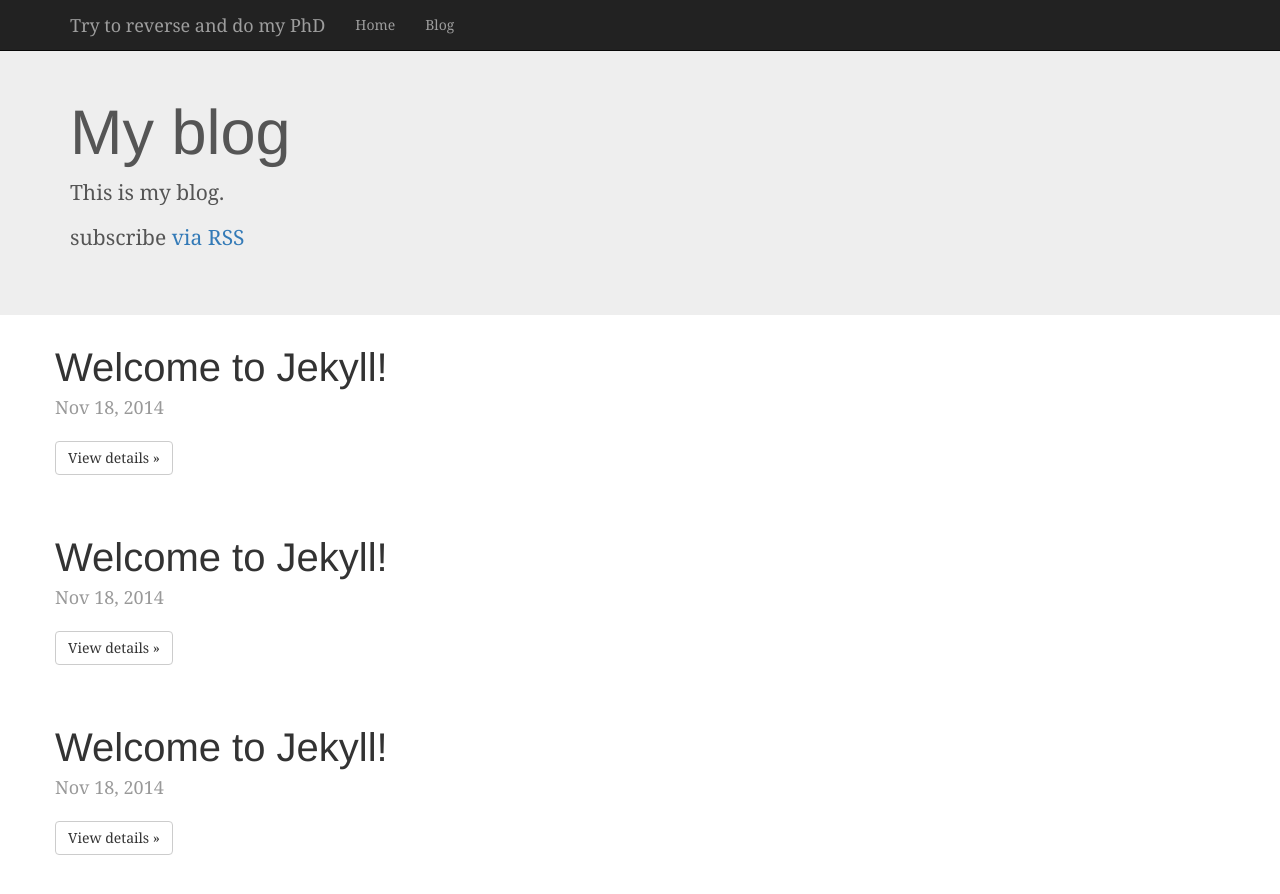
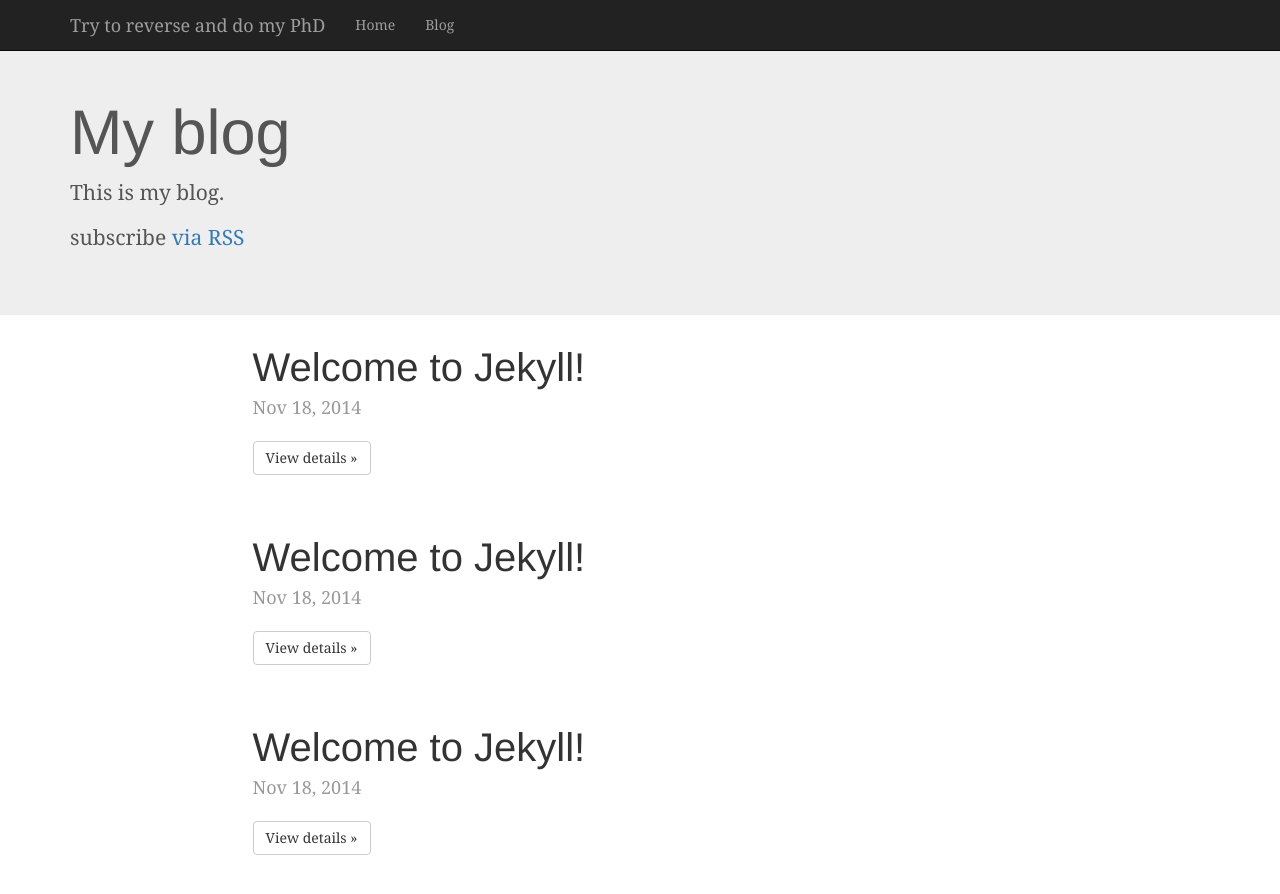
Before and after one commit to cregnec/cregnec.github.io, a Jekyll site: the page built from blog/index.html, in a window 1280 px wide and 900 px high. Shown: the top 894 px of the window. Built offline with Jekyll 4.4.1, drawn with Linux system fonts in a browser that asks for light colours; nearby versions of some CDN libraries; the list of posts is cut into pages by our own code.

Commit message:
center blog posts

```diff
--- a/blog/index.html
+++ b/blog/index.html
@@ -9,9 +9,8 @@
   <!--  <p class="lead blog-description"></p>-->
   <!--</div>-->
 
-
   <div class="row">
-    <div class="col-sm-12 blog-main">
+    <div class="col-sm-10 col-sm-offset-2 blog-main">
       {% for post in paginator.posts %}
       <div class="blog-post">
           <h3 class="blog-post-title">{{ post.title }}</h3>
@@ -41,5 +40,4 @@
         </ul><!-- /.pager -->
       </nav>
     </div><!-- /.blog-main -->
-
   </div><!-- /.row -->
```
